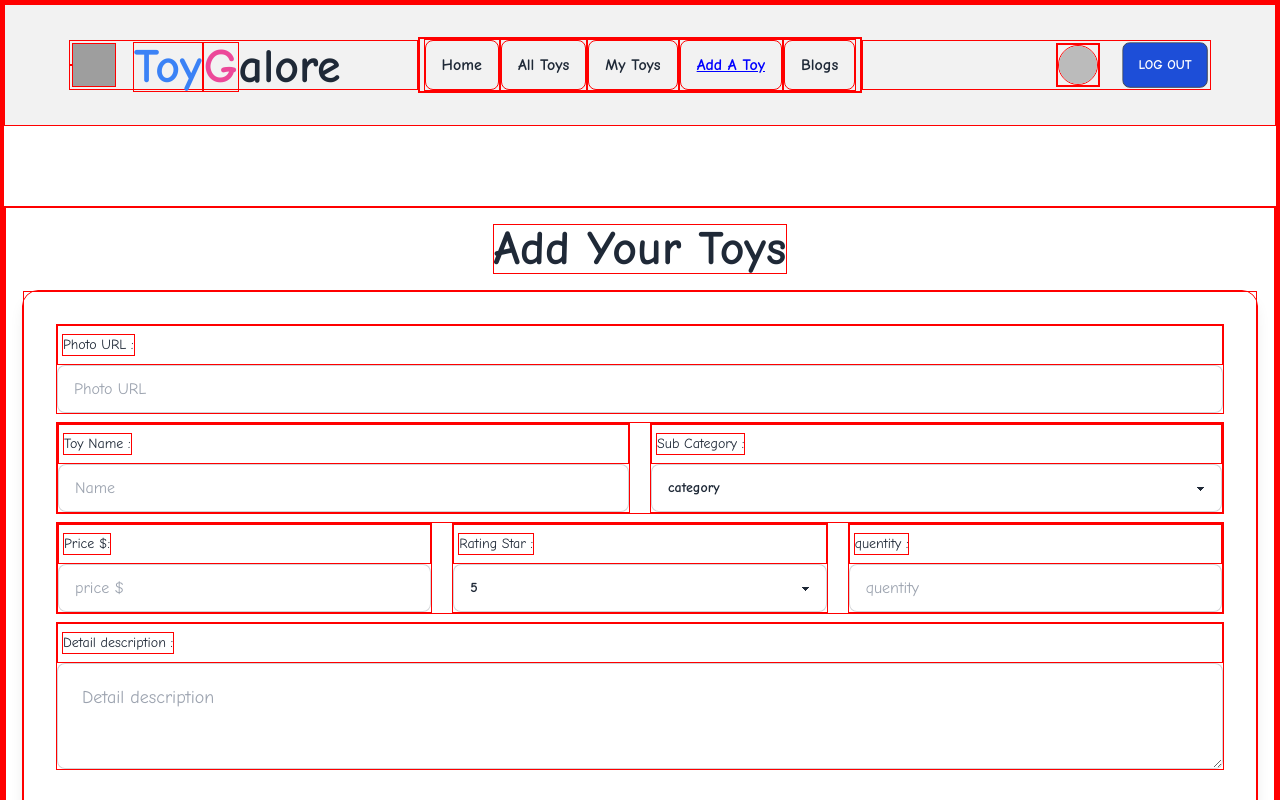
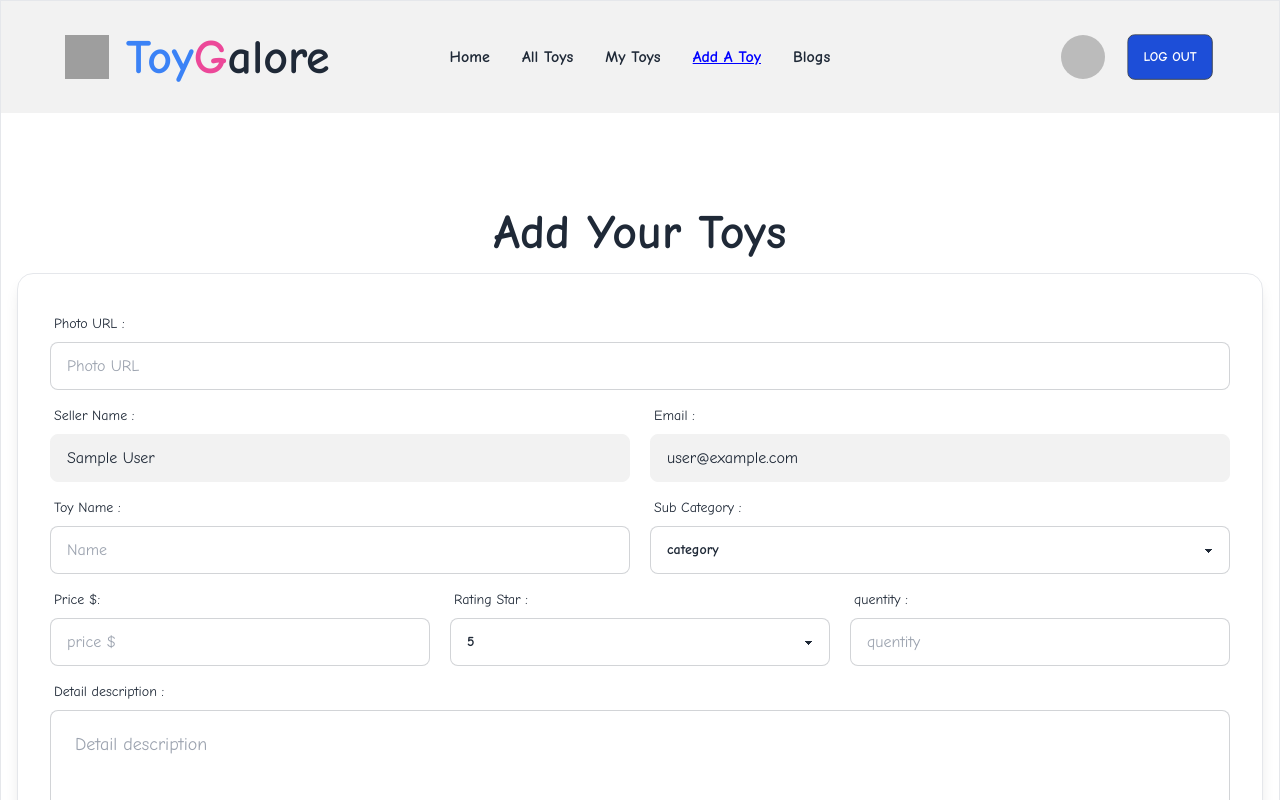
Before and after one commit to Mohosin075/toy-marketplace-client, a React (Vite) app in the folder toy-marketplace-client/: page /addToys in a window 1280 px wide. Shown: the top 800 px of the page. Built offline with nearby package versions, Linux system fonts and the light colour scheme; no server answers; sample sign-in values are in the browser's storage; grey boxes are pictures that could not be loaded.

Commit message:
some code modify

```diff
--- a/toy-marketplace-client/src/index.css
+++ b/toy-marketplace-client/src/index.css
@@ -6,7 +6,6 @@
 *{
     font-family: 'Comic Neue', cursive;
     font-weight: 500;
-    border: 1px solid red;
 }
 ul a{
     font-weight: bold;
--- a/toy-marketplace-client/src/pages/addAToys/AddAToys.jsx
+++ b/toy-marketplace-client/src/pages/addAToys/AddAToys.jsx
@@ -75,6 +75,34 @@ const AddAToys = () => {
                 className="input input-bordered"
                 required
               />
+            </div>
+            <div className="md:flex justify-between items-center gap-5 w-full">
+              <div className="form-control w-full">
+                <label className="label">
+                  <span className="label-text">Seller Name :</span>
+                </label>
+                <input
+                  name="seller"
+                  type="text"
+                  placeholder="Name"
+                  className="input input-bordered w-full"
+                  value={user?.displayName}
+                  disabled
+                />
+              </div>
+              <div className="form-control w-full">
+                <label className="label">
+                  <span className="label-text">Email :</span>
+                </label>
+                <input
+                  name="email"
+                  type="email"
+                  placeholder="Name"
+                  className="input input-bordered w-full"
+                  value={user?.email}
+                  disabled
+                />
+              </div>
             </div>
             <div className="md:flex justify-between items-center gap-5 w-full">
               <div className="form-control w-full">
--- a/toy-marketplace-client/src/pages/home/extraSection/ToyGiftGuideSection/styles.css
+++ b/toy-marketplace-client/src/pages/home/extraSection/ToyGiftGuideSection/styles.css
@@ -3,9 +3,6 @@ body {
   font-family: "Inter", sans-serif;
   -webkit-font-smoothing: antialiased;
   -moz-osx-font-smoothing: grayscale;
-}
-*{
-  border: 1px solid red;
 }
 [class^="number-slide"],
 [class*=" number-slide"] {
--- a/toy-marketplace-client/src/pages/myToys/MyToys.jsx
+++ b/toy-marketplace-client/src/pages/myToys/MyToys.jsx
@@ -10,7 +10,6 @@ const MyToys = () => {
   const [myToys, setMyToys] = useState([]);
   const [active, setActive] = useState(' ');
 
-  console.log(myToys);
 
   useEffect(() => {
     fetch(`http://localhost:5000/myToys/${user?.email}`)
--- a/toy-marketplace-client/src/pages/shopCardDetails/ShopCardDetails.jsx
+++ b/toy-marketplace-client/src/pages/shopCardDetails/ShopCardDetails.jsx
@@ -4,7 +4,8 @@ import useTitle from "../hooks/useTitle";
 const ShopCardDetails = () => {
   useTitle('shop category')
   const data = useLoaderData();
-  const { details, price, rating, name, picture, quentity } = data;
+  console.log(data);
+  const { details, price, rating, name,email, sellerName, picture, quentity } = data;
   return (
     <div className="px-10 md:px-40 my-20">
       <div className="card lg:card-side w-full bg-base-100 shadow-xl">
@@ -13,8 +14,10 @@ const ShopCardDetails = () => {
         </figure>
         <div className="md:w-1/2 flex justify-start items-center">
         <div className="space-y-6 p-8 ">
-          <h2 className="text-5xl font-bold">{name}</h2>
-          <p>Price :{price}</p>
+          <h2 className="text-5xl font-bold"> {name}</h2>
+          <p className="text-lg font-extrabold">Seller : {sellerName}</p>
+          <p>Email : {email}</p>
+          <p className="font-semibold text-blue-500">Price : {price}</p>
           <p>Available Quantity : {quentity}</p>
           <p>Rating : {rating}</p>
           <p className="text-xs md:text-lg">Details : {details}</p>
```
